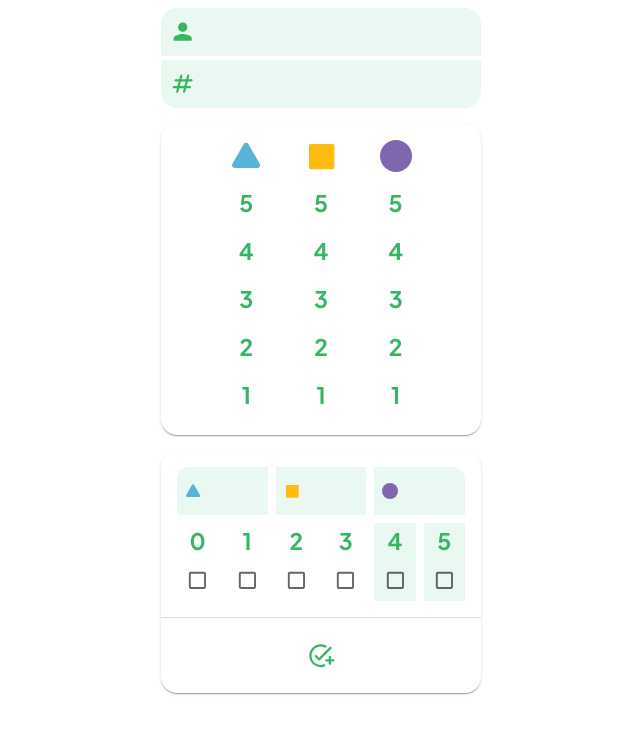
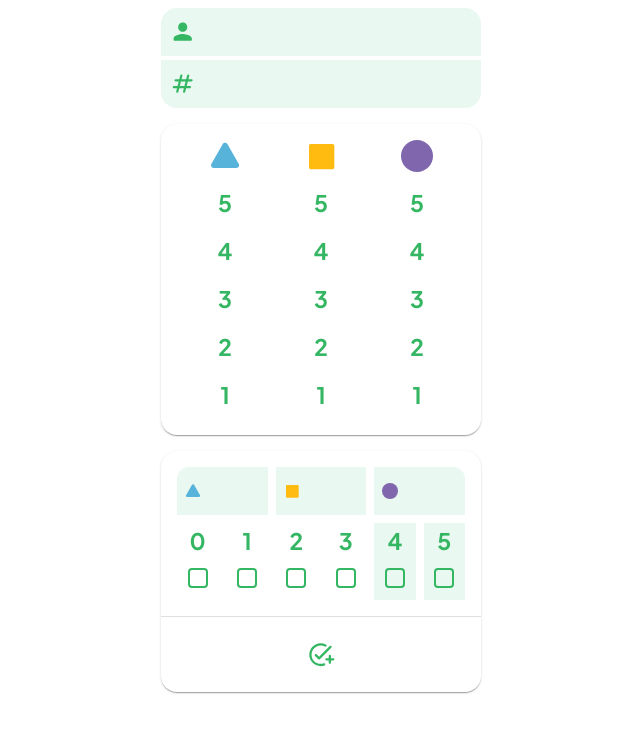
Before and after one commit to zyle87/turing-machine-interactive-sheet, a React (Create React App) app: page / in a window 1280 px wide. Shown: the top 734 px of the page, without its empty margins (319-959 px from the left). Built offline with nearby package versions, Linux system fonts and the light colour scheme.

Commit message:
remove checkbox from composition

```diff
--- a/src/views/Composition.tsx
+++ b/src/views/Composition.tsx
@@ -4,6 +4,7 @@ import Button from '@mui/material/Button'
 import Checkbox from '@mui/material/Checkbox'
 import Divider from '@mui/material/Divider'
 import Grid from '@mui/material/Grid'
+import IconButton from '@mui/material/IconButton'
 import Paper from '@mui/material/Paper'
 import Typography from '@mui/material/Typography'
 import { useTheme } from '@mui/material/styles'
@@ -74,7 +75,18 @@ const Composition: FC = () => {
                   marginTop: theme.spacing(-1),
                 }}
               >
-                <Checkbox color="primary" size="small" />
+                <IconButton color="primary" sx={{ mb: 0.5 }}>
+                  <Box
+                    height={20}
+                    width={20}
+                    sx={theme => ({
+                      borderWidth: 2,
+                      borderStyle: 'solid',
+                      borderColor: theme.palette.primary.main,
+                      borderRadius: theme.spacing(0.5),
+                    })}
+                  />
+                </IconButton>
               </Box>
             </Grid>
           ))}
--- a/src/views/Hypothesis.tsx
+++ b/src/views/Hypothesis.tsx
@@ -9,7 +9,7 @@ const Hypothesis: FC = () => {
   return (
     <Paper
       sx={theme => ({
-        padding: theme.spacing(2, 6),
+        padding: theme.spacing(2),
         mb: 2,
       })}
     >
```
